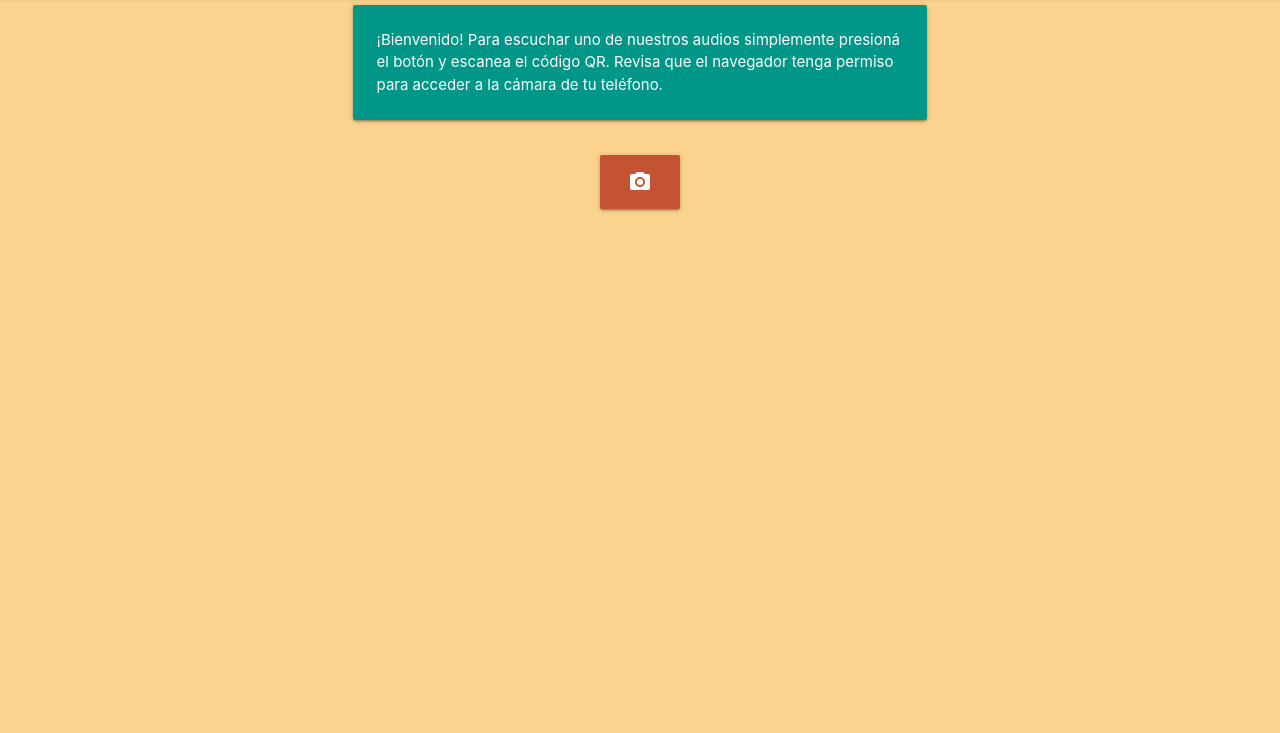
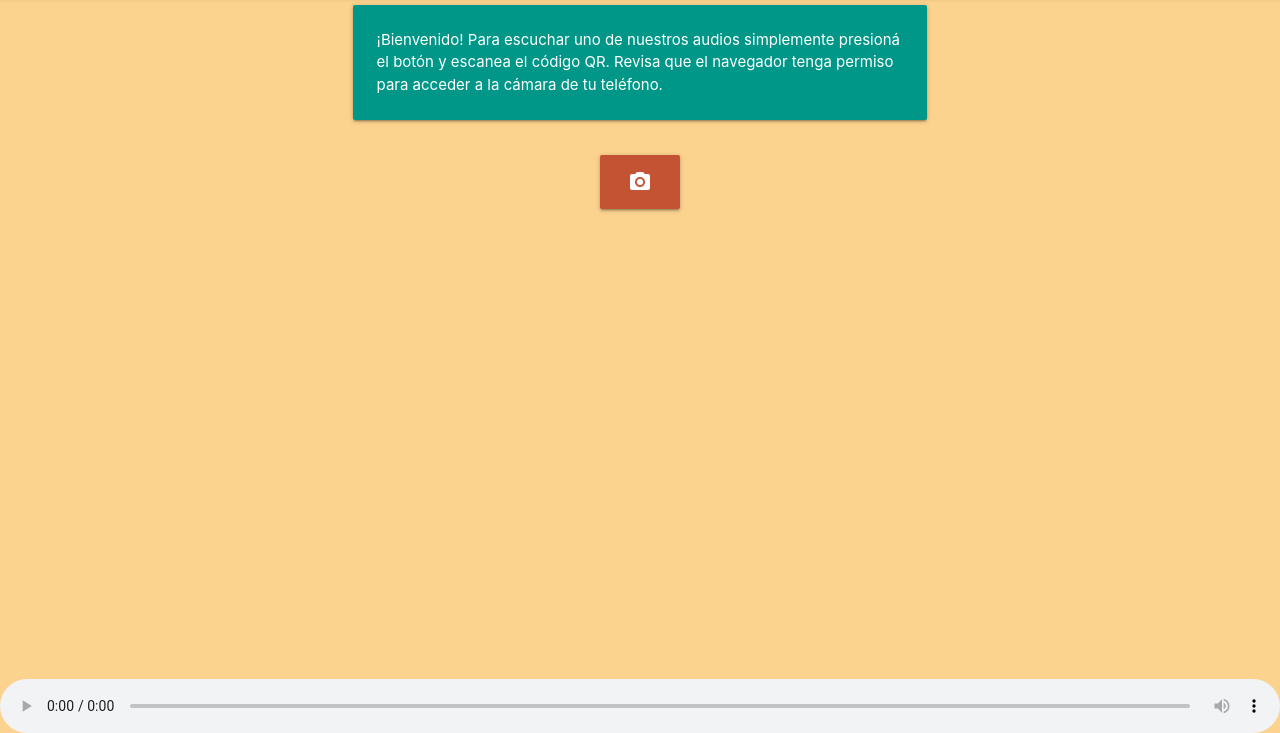
Before and after one commit to teatro-qr/teatro-qr.github.io, a plain HTML site: page index.html in a window 1280 px wide. Shown: the part 67-800 px from the top of the page. Drawn offline with Linux system fonts and the light colour scheme.

Commit message:
agrego reproductor

```diff
--- a/index.html
+++ b/index.html
@@ -24,6 +24,16 @@
             });
         }
     </script>
+
+    <style>
+            .reproductor{
+                width: 100%;
+                bottom: 0 !important;
+                position: fixed !important;
+                left: 0;
+                right: 0;
+            }
+    </style>
 </head>
 
 <body>
@@ -71,6 +81,9 @@
                     <video v-show="camaraPrendida" id="video" class="lausan-video">
                     </video>
                 </div>
+
+                <audio class="reproductor" src="/audios/prueba/bensound-summer.mp3" controls="controls" type="audio/mpeg" autoplay="autoplay" preload="preload">
+
             </div>
         </div>
     </div>
```
